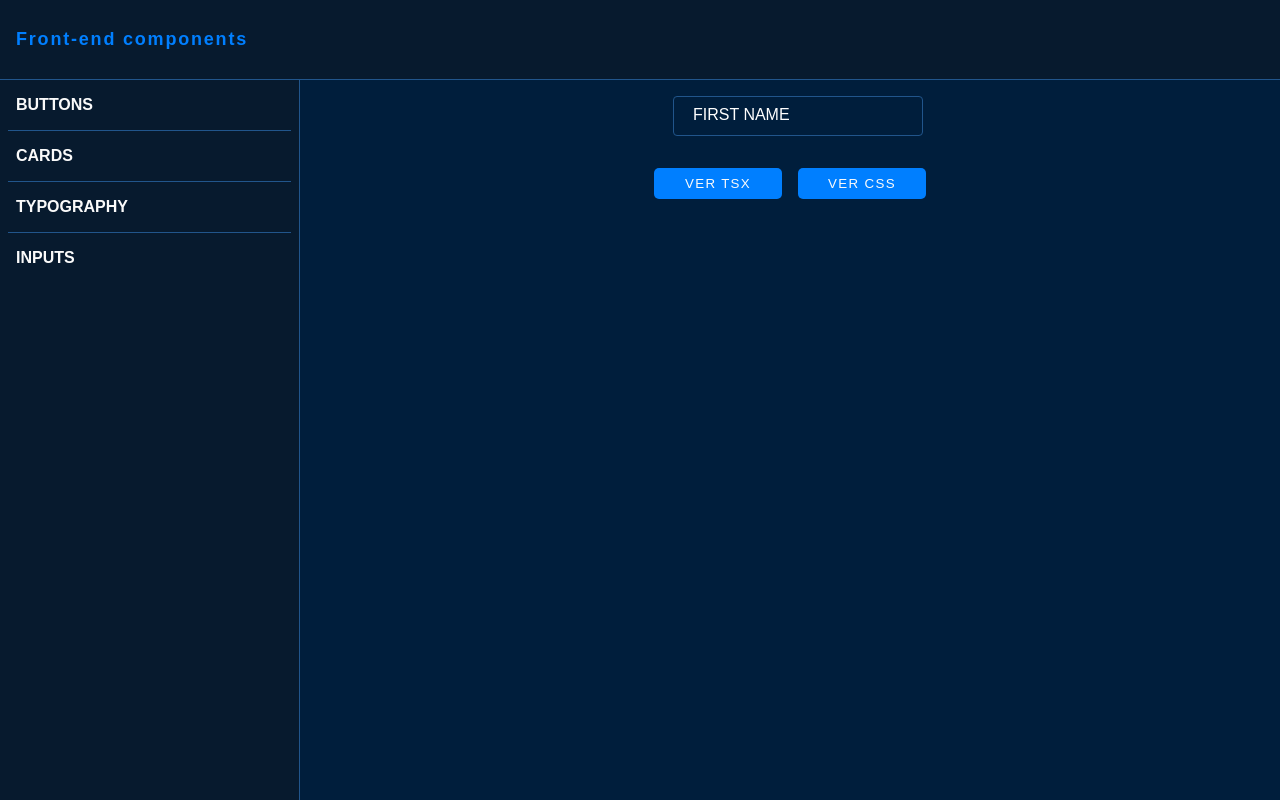
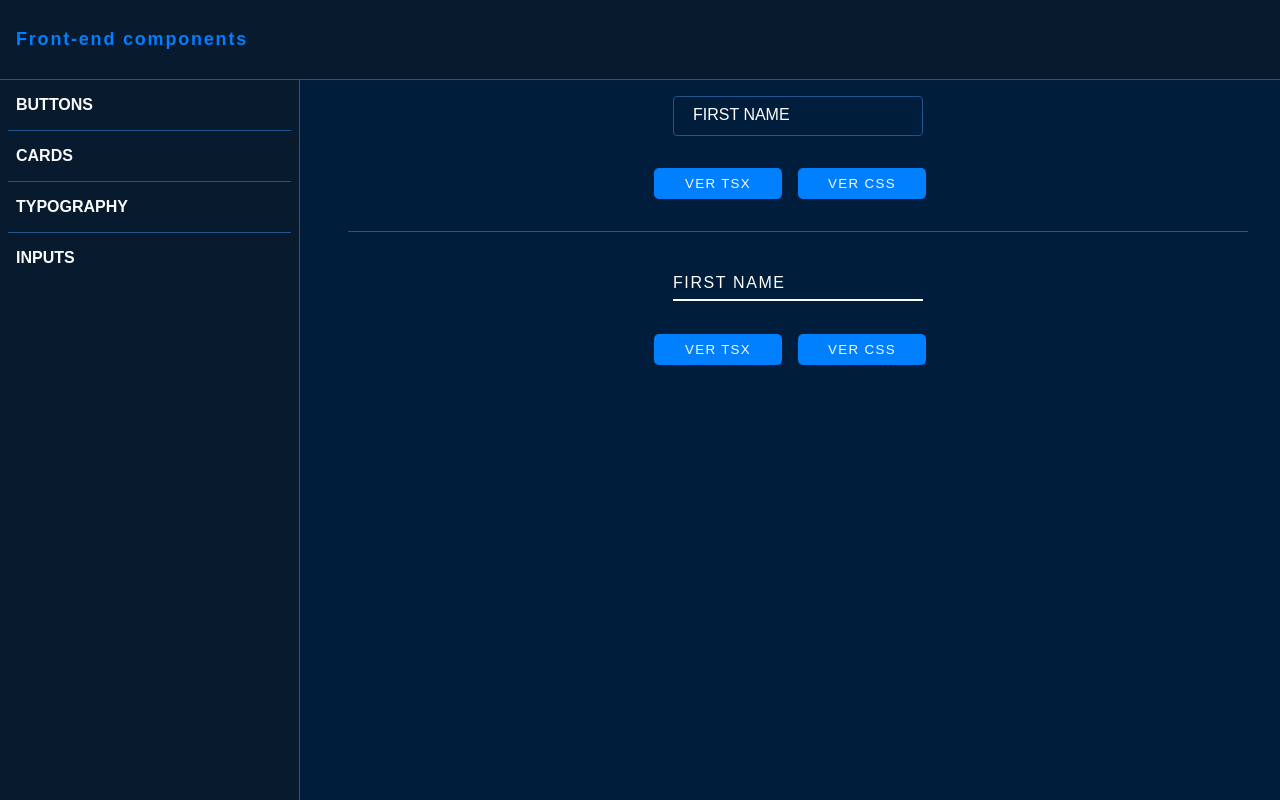
Before and after one commit to Williams25/front-end-components, a Next.js app: page /Inputs in a window 1280 px wide. Built offline with nearby package versions, Linux system fonts and the light colour scheme.

Commit message:
renderizando input

```diff
--- a/src/pages/Inputs/index.tsx
+++ b/src/pages/Inputs/index.tsx
@@ -1,4 +1,4 @@
-import { InputField } from "src/components";
+import { InputField, InputFieldBorder } from "src/components";
 
 const Input = () => {
   return (
@@ -6,6 +6,9 @@ const Input = () => {
       <div className="components-items">
         <InputField />
       </div>
+      <div className="components-items">
+        <InputFieldBorder />
+      </div>
     </div>
   );
 };
```
